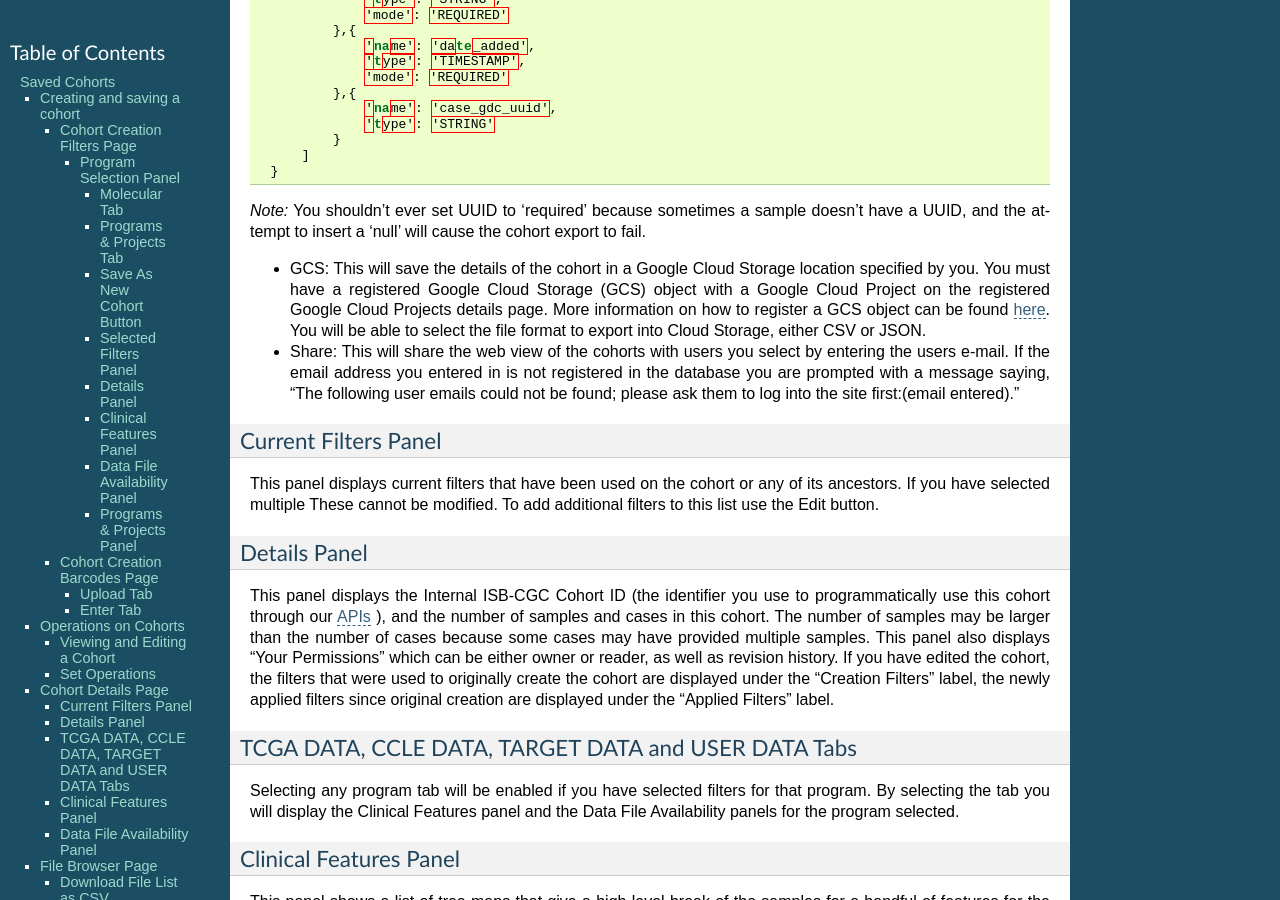
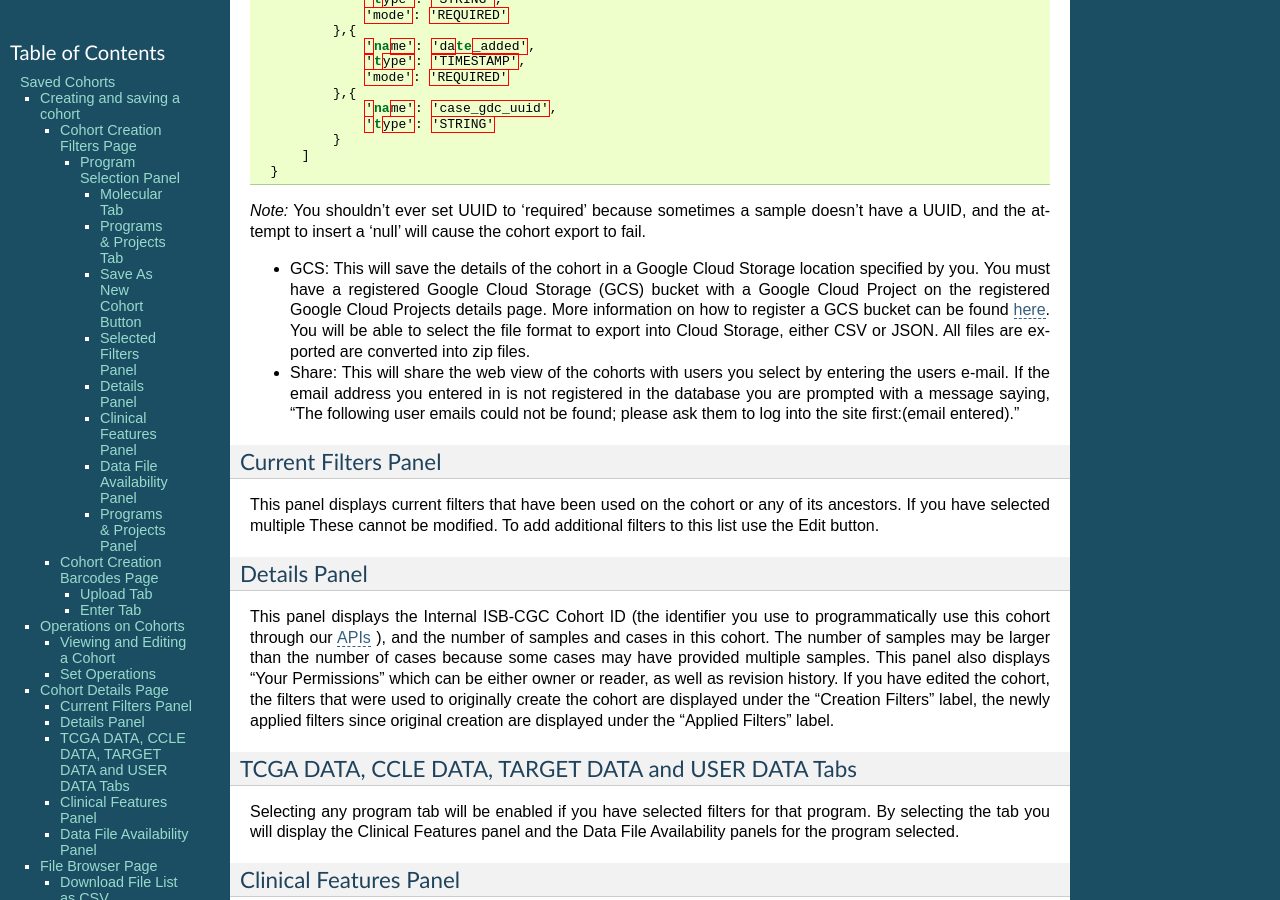
Before and after one commit to isb-cgc/readthedocs, a Sphinx documentation site: the page built from docs/source/sections/webapp/Saved-Cohorts.rst, in a window 1280 px wide and 900 px high, scrolled down 7255 px. Built offline with Sphinx 7.4.7, drawn with Linux system fonts in a browser that asks for light colours; pages that are not in the unit, such as notebooks, are missing from menus; some of the changed text lies outside the part shown.

Commit message:
updated object to bucket

```diff
--- a/docs/source/sections/webapp/Saved-Cohorts.rst
+++ b/docs/source/sections/webapp/Saved-Cohorts.rst
@@ -336,7 +336,7 @@ From the "SAVED COHORTS" tab you can:
 
 *Note:* You shouldn't ever set UUID to 'required' because sometimes a sample doesn't have a UUID, and the attempt to insert a 'null' will cause the cohort export to fail.
 
-* GCS: This will save the details of the cohort in a Google Cloud Storage location specified by you. You must have a registered Google Cloud Storage (GCS) object with a Google Cloud Project on the registered Google Cloud Projects details page. More information on how to register a GCS object can be found `here <http://isb-cancer-genomics-cloud.readthedocs.io/en/latest/sections/webapp/program_data_upload.html#registering-cloud-storage-buckets-and-bigquery-datasets-a-pre-requisite-for-using-your-own-data-in-isb-cgc>`_.  You will be able to select the file format to export into Cloud Storage, either CSV or JSON.
+* GCS: This will save the details of the cohort in a Google Cloud Storage location specified by you. You must have a registered Google Cloud Storage (GCS) bucket with a Google Cloud Project on the registered Google Cloud Projects details page. More information on how to register a GCS bucket can be found `here <http://isb-cancer-genomics-cloud.readthedocs.io/en/latest/sections/webapp/program_data_upload.html#registering-cloud-storage-buckets-and-bigquery-datasets-a-pre-requisite-for-using-your-own-data-in-isb-cgc>`_.  You will be able to select the file format to export into Cloud Storage, either CSV or JSON. All files are exported are converted into zip files.
 * Share: This will share the web view of the cohorts with users you select by entering the users e-mail. If the email address you entered in is not registered in the database you are prompted with a message saying, "The following user emails could not be found; please ask them to log into the site first:(email entered)."
 
 Current Filters Panel
@@ -438,7 +438,7 @@ The table will contain the following information:
 Export File List to Google Cloud Storage
 ========================================
 
-To export the File list to Google Cloud Storage (GCS), select the button GCS.  You will need to have registered a Google Cloud Project and a GCS Object to be able to export to GCS. More information on how to register a GCS Object can be found `here <http://isb-cancer-genomics-cloud.readthedocs.io/en/latest/sections/webapp/program_data_upload.html#registering-cloud-storage-buckets-and-bigquery-datasets-a-pre-requisite-for-using-your-own-data-in-isb-cgc>`_. You can also give the object a unique name if left blank we will provide a name for the object.
+To export the File list to Google Cloud Storage (GCS), select the button GCS.  You will need to have registered a Google Cloud Project and a GCS Object to be able to export to GCS. More information on how to register a GCS bucket can be found `here <http://isb-cancer-genomics-cloud.readthedocs.io/en/latest/sections/webapp/program_data_upload.html#registering-cloud-storage-buckets-and-bigquery-datasets-a-pre-requisite-for-using-your-own-data-in-isb-cgc>`_. You can also give the object a unique name if left blank we will provide a name for the bucket. You can either choose to export as  JSON or CSV file and all files exported are converted into zip files.
 
 The file will contain the following information:
 
```
